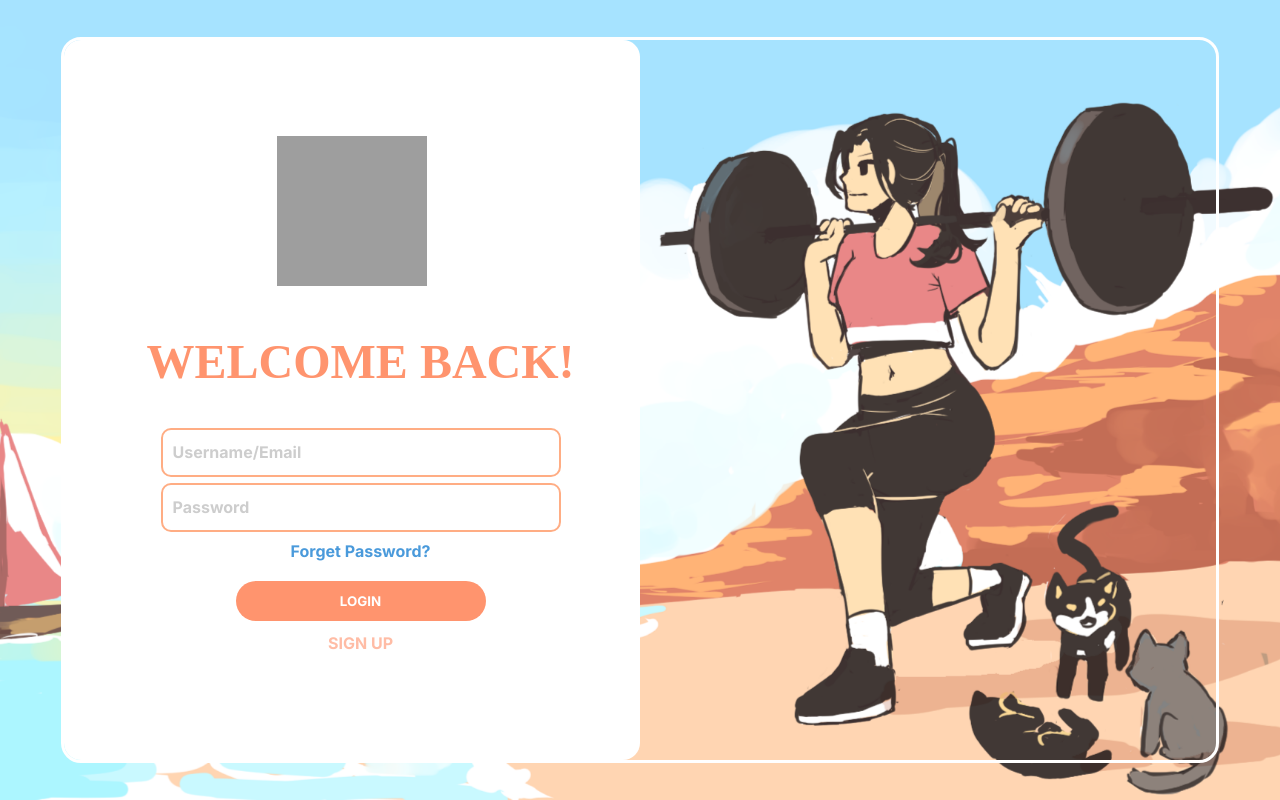
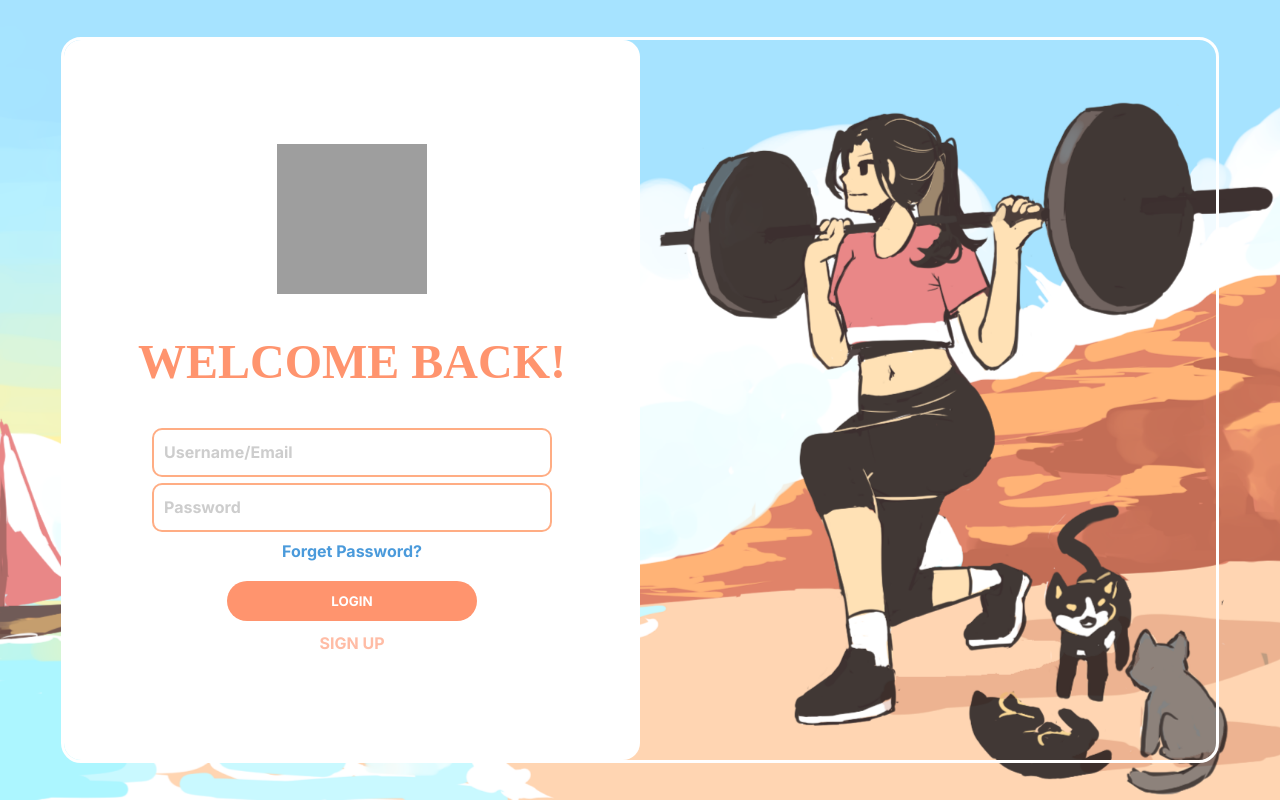
Before and after one commit to Wilsomwong2004/Mewfit, a PHP site: page /login_page.html in a window 1280 px wide. Run offline with PHP 8.4, Linux system fonts and the light colour scheme; some web fonts are replaced; grey boxes are pictures that could not be loaded.

Commit message:
Fix: nothing

```diff
--- a/css/account.css
+++ b/css/account.css
@@ -78,7 +78,6 @@ body {
 
 .login-form form {
   width: 100%;
-  padding: 2%;
   justify-items: center;
 }
 
```
